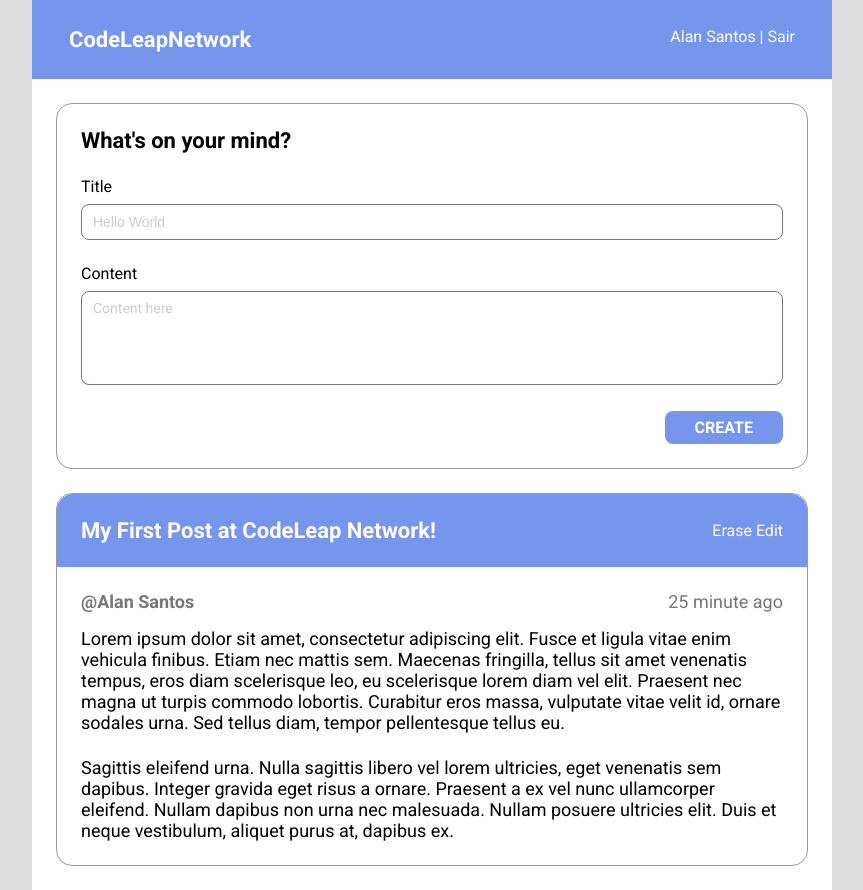
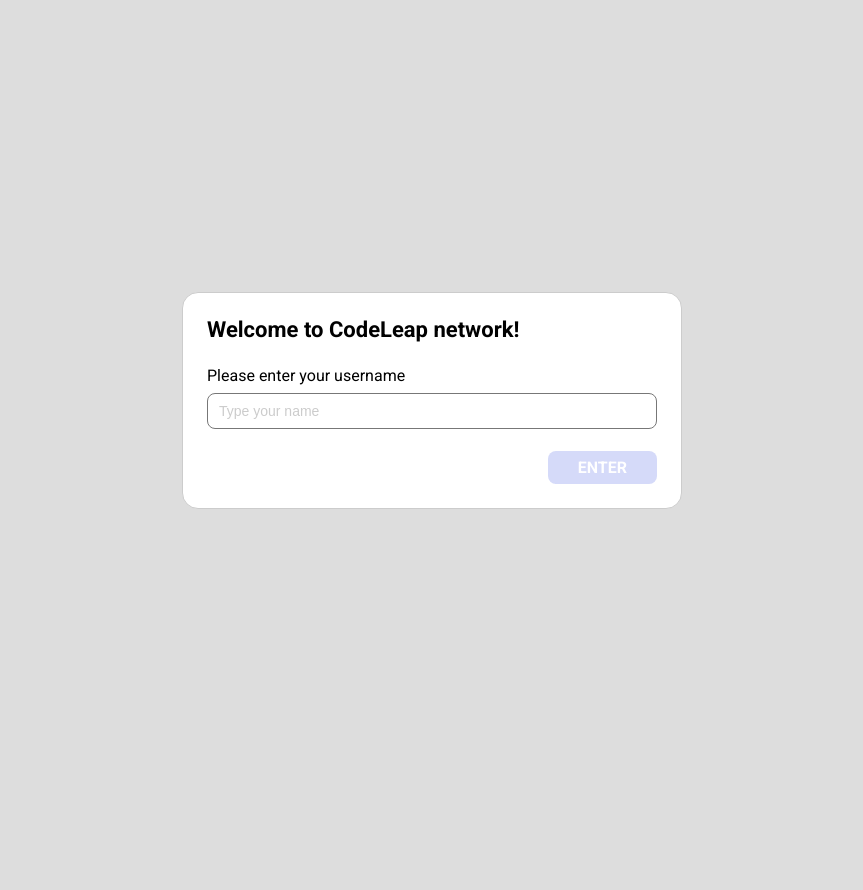
Before and after one commit to alansods/codeleaptest, a React (Vite) app: page / in a window 1280 px wide. Shown: the whole page, without its empty margins (208-1071 px from the left). After the commit the page ends 800 px from the top, so only its background shows below. Built offline with nearby package versions, Linux system fonts and the light colour scheme; no server answers.

Commit message:
code updated

```diff
--- a/package.json
+++ b/package.json
@@ -10,13 +10,16 @@
   },
   "dependencies": {
     "@reduxjs/toolkit": "^1.9.3",
+    "moment": "^2.29.4",
     "react": "^18.2.0",
     "react-dom": "^18.2.0",
+    "react-redux": "^8.0.5",
     "styled-components": "^5.3.9"
   },
   "devDependencies": {
     "@types/react": "^18.0.28",
     "@types/react-dom": "^18.0.11",
+    "@types/react-redux": "^7.1.25",
     "@types/styled-components": "^5.1.26",
     "@vitejs/plugin-react": "^3.1.0",
     "typescript": "^4.9.3",
--- a/src/App.tsx
+++ b/src/App.tsx
@@ -1,18 +1,24 @@
+import { useState } from "react";
+
 import { ThemeProvider } from "styled-components";
-import { useState } from "react";
 import { defaultTheme } from "./styles/themes/default";
 import { GlobalStyle } from "./styles/global";
+
 import SignUp from "./pages/SignUp";
 import MainScreen from "./pages/MainScreen";
 
+import { useSelector } from "react-redux";
+import { selectUser } from "./redux/userSlice";
+
 export function App() {
-  const [isLogged, setIsLogged] = useState(true);
+
+  const { isLoggedIn } = useSelector(selectUser)
 
   return (
     <ThemeProvider theme={defaultTheme}>
       <GlobalStyle />
 
-      {!isLogged ? <SignUp /> : <MainScreen />}
+      {!isLoggedIn ? <SignUp /> : <MainScreen />}
     </ThemeProvider>
   );
 }
--- a/src/components/Button/styles.ts
+++ b/src/components/Button/styles.ts
@@ -17,10 +17,16 @@ export const Button = styled.button<ButtonProps>`
   cursor: pointer;
   margin-top: 22px;
   margin-left: auto;
+  user-select: none;
 
   :hover {
     background-color: ${props => props.theme["primaryHover"]};
     transition: background-color 0.2s ease;
+  }
+
+  :disabled {
+    background-color: ${props => props.theme["primaryDisabled"]};
+    cursor: not-allowed;
   }
 
   ${props => props.variant === 'red' && css`
--- a/src/components/Header/index.tsx
+++ b/src/components/Header/index.tsx
@@ -1,13 +1,30 @@
 import { HeaderStyle } from "./styles";
 
+import { useSelector } from "react-redux";
+import { selectUser } from "../../redux/userSlice";
+
+import { useDispatch } from "react-redux";
+import { logout } from "../../redux/userSlice";
+
+
 export default function Header() {
+
+  const dispatch = useDispatch();
+
+  const { name } = useSelector(selectUser)
+
+  const handleLogout = (): void => {
+    console.log("handleLogout");
+    dispatch(logout());
+  };
+
   return (
     <HeaderStyle>
       <h3>CodeLeapNetwork</h3>
       <div>
-        <span>Alan Santos</span>
+        <strong>{ name }</strong>
         <span> | </span>
-        <span> Sair </span>
+        <span onClick={handleLogout}> Sair </span>
       </div>
     </HeaderStyle>
   );
--- a/src/main.tsx
+++ b/src/main.tsx
@@ -1,7 +1,13 @@
 import React from "react";
 import ReactDOM from "react-dom/client";
 import { App } from "./App";
+import { Provider } from "react-redux";
+import store from "./redux/store";
 
 ReactDOM.createRoot(document.getElementById("root") as HTMLElement).render(
-  <App />
+  <React.StrictMode>
+    <Provider store={store}>
+      <App />
+    </Provider>
+  </React.StrictMode>
 );
--- a/src/pages/MainScreen/components/CreatePost/index.tsx
+++ b/src/pages/MainScreen/components/CreatePost/index.tsx
@@ -1,18 +1,49 @@
+import { useState } from "react";
 import { CardCreatePost } from "./styles";
 import { Button } from "../../../../components/Button/styles";
 
+import { useSelector } from "react-redux";
+import { selectUser } from "../../../../redux/userSlice";
+
+import { useDispatch } from "react-redux";
+import { addPost } from "../../../../redux/listPostsSlice";
+
+
 export default function CreatePost() {
+  const [title, setTitle] = useState("")
+  const [content, setContent] = useState("")
+
+  const { name } = useSelector(selectUser)
+
+  const dispatch = useDispatch();
+
+  const handleCreatePost = (): void => {
+    console.log("LOGIN");
+
+    const newDate = new Date().toString()
+
+    const newPost = {
+      id: 1,
+      username: name,
+      created_datetime: newDate,
+      title: title,
+      content: content,
+    }
+
+    dispatch(addPost(newPost));
+  };
+
   return (
     <CardCreatePost>
       <h3>What's on your mind?</h3>
 
       <label>Title</label>
-      <input type="text" placeholder="Hello World" />
+      <input type="text" placeholder="Hello World" onChange={(e) => setTitle(e.target.value)} />
 
       <label>Content</label>
-      <textarea placeholder="Content here" rows={4} />
+      <textarea placeholder="Content here" rows={4} onChange={(e) => setContent(e.target.value)} />
 
-      <Button>Create</Button>
+      <Button onClick={handleCreatePost}>Create</Button>
     </CardCreatePost>
   );
 }
--- a/src/pages/MainScreen/components/PostTemplate/index.tsx
+++ b/src/pages/MainScreen/components/PostTemplate/index.tsx
@@ -1,4 +1,3 @@
-import { useEffect, useState } from "react";
 import {
   Container,
   TitleHeader,
@@ -6,54 +5,53 @@ import {
   ContainerText,
 } from "./styles";
 
-export default function PostTemplate() {
+import moment from 'moment';
 
-  const [listPosts, setListPosts] = useState({})
+import { useDispatch } from "react-redux";
+import { deletePost } from "../../../../redux/listPostsSlice";
 
-  async function getData() {
-    const response = await fetch("https://dev.codeleap.co.uk/careers/");
-    const data = response.json();
+interface PostProps {
+  id: number;
+  title: string;
+  username: string;
+  created_datetime: string;
+  content: string;
+}
 
-    setListPosts(data)
+export default function PostTemplate({id, title, username, created_datetime, content}:PostProps) {
 
-    console.log(`data = ${JSON.stringify(data)}`);
-  }
+  const dispatch = useDispatch();
 
-  useEffect(() => {
-    getData();
-  }, []);
+  const handleDeletePost = (): void => {
+    console.log("DELETE");
+
+    dispatch(deletePost(id));
+  };
+
+  const postDate = created_datetime;
+
+  const date = new Date(created_datetime);
 
   return (
+
     <Container>
+
       <TitleHeader>
-        <h3>My First Post at CodeLeap Network!</h3>
+        <h3>{ title }</h3>
         <div>
-          <span> Erase </span>
+          <span onClick={handleDeletePost}> Erase </span>
           <span> Edit </span>
         </div>
       </TitleHeader>
 
       <ContainerText>
         <ContainerAuthor>
-          <strong>@Alan Santos</strong>
-          <span>25 minute ago</span>
+          <strong>{ username }</strong>
+          <span>{ moment(date).fromNow() }</span>
         </ContainerAuthor>
 
         <p>
-          Lorem ipsum dolor sit amet, consectetur adipiscing elit. Fusce et
-          ligula vitae enim vehicula finibus. Etiam nec mattis sem. Maecenas
-          fringilla, tellus sit amet venenatis tempus, eros diam scelerisque
-          leo, eu scelerisque lorem diam vel elit. Praesent nec magna ut turpis
-          commodo lobortis. Curabitur eros massa, vulputate vitae velit id,
-          ornare sodales urna. Sed tellus diam, tempor pellentesque tellus eu.
-        </p>
-
-        <p>
-          Sagittis eleifend urna. Nulla sagittis libero vel lorem ultricies,
-          eget venenatis sem dapibus. Integer gravida eget risus a ornare.
-          Praesent a ex vel nunc ullamcorper eleifend. Nullam dapibus non urna
-          nec malesuada. Nullam posuere ultricies elit. Duis et neque
-          vestibulum, aliquet purus at, dapibus ex.
+          { content }
         </p>
       </ContainerText>
     </Container>
--- a/src/pages/MainScreen/index.tsx
+++ b/src/pages/MainScreen/index.tsx
@@ -3,14 +3,30 @@ import CreatePost from "./components/CreatePost";
 import PostTemplate from "./components/PostTemplate";
 
 import { Container } from "./styles";
+
+import { useSelector } from "react-redux";
+import { selectListPosts } from "../../redux/listPostsSlice";
+
+export interface PostProps {
+  id: number;
+  title: string;
+  username: string;
+  created_datetime: string;
+  content: string;
+}
+
 export default function MainScreen() {
+  const { listPosts } = useSelector(selectListPosts);
+
   return (
     <>
       <Header />
 
       <Container>
         <CreatePost />
-        <PostTemplate />
+        {listPosts.map((item:PostProps) => (
+          <PostTemplate {...item} key={item.id} />
+        ))}
       </Container>
     </>
   );
--- a/src/pages/SignUp/index.tsx
+++ b/src/pages/SignUp/index.tsx
@@ -1,12 +1,18 @@
+import { useState } from "react";
+
 import { Container, Card } from "./styles";
 import { Button } from "../../components/Button/styles";
-import { useState } from "react";
+
+import { useDispatch } from "react-redux";
+import { changeUser } from "../../redux/userSlice";
 
 export default function SignUp() {
-  const [inputValue, setInputValue] = useState("");
+  const [inputValue, setInputValue] = useState<string>("");
+  const dispatch = useDispatch();
 
-  const handleInputValue = (event: React.ChangeEvent<HTMLInputElement>) => {
-    setInputValue(event.target.value);
+  const handleLogin = (): void => {
+    console.log("LOGIN");
+    dispatch(changeUser(inputValue));
   };
 
   return (
@@ -16,9 +22,13 @@ export default function SignUp() {
 
         <label>Please enter your username</label>
 
-        <input type="text" placeholder="Alan Santos" value={inputValue} onChange={handleInputValue}/>
+        <input
+          type="text"
+          placeholder="Type your name"
+          onChange={(e) => setInputValue(e.target.value)}
+        />
 
-        <Button>Enter</Button>
+        <Button onClick={handleLogin} disabled={!inputValue}>Enter</Button>
       </Card>
     </Container>
   );
--- /dev/null
+++ b/src/redux/listPostsSlice.tsx
@@ -0,0 +1,47 @@
+import { createSlice, PayloadAction } from "@reduxjs/toolkit";
+
+interface Post {
+  id: number;
+  username: string;
+  created_datetime: string;
+  title: string;
+  content: string;
+}
+
+interface listPosts {
+  listPosts: Post[];
+}
+
+const initialState: listPosts = {
+  listPosts: [],
+};
+
+export const listPostsReducer = createSlice({
+  name: "listPosts",
+  initialState,
+  reducers: {
+    addPost: (state, action: PayloadAction<Post>) => {
+      state.listPosts.push(action.payload);
+    },
+    editPost: (state, action: PayloadAction<Post>) => {
+      const index = state.listPosts.findIndex(
+        (post) => post.id === action.payload.id
+      );
+      if (index !== -1) {
+        state.listPosts[index] = action.payload;
+      }
+    },
+    deletePost: (state, action: PayloadAction<number>) => {
+      state.listPosts = state.listPosts.filter(
+        (post) => post.id !== action.payload
+      );
+    },
+  },
+});
+
+export const { addPost, editPost, deletePost } = listPostsReducer.actions;
+
+export const selectListPosts = (state: { listPosts: listPosts }) =>
+  state.listPosts;
+
+export default listPostsReducer.reducer;
--- /dev/null
+++ b/src/redux/store.tsx
@@ -0,0 +1,10 @@
+import { configureStore } from "@reduxjs/toolkit";
+import userReducer from "./userSlice";
+import listPostsReducer from "./listPostsSlice";
+
+export default configureStore({
+  reducer: {
+    user: userReducer,
+    listPosts: listPostsReducer,
+  },
+});
--- /dev/null
+++ b/src/redux/userSlice.tsx
@@ -0,0 +1,30 @@
+import { createSlice, PayloadAction } from "@reduxjs/toolkit";
+
+interface UserState {
+  name: string;
+  isLoggedIn: boolean;
+}
+
+const initialState: UserState = {
+  name: "",
+  isLoggedIn: false,
+};
+
+export const userReducer = createSlice({
+  name: "user",
+  initialState,
+  reducers: {
+    changeUser: (state, action: PayloadAction<string>) => {
+      return { ...state, isLoggedIn: true, name: action.payload };
+    },
+    logout: (state) => {
+      return { ...state, isLoggedIn: false, name: "" };
+    },
+  },
+});
+
+export const { changeUser, logout } = userReducer.actions;
+
+export const selectUser = (state: { user: UserState }) => state.user;
+
+export default userReducer.reducer;
```
Also changed, not shown: 1 other file (tests, documents, lock files or other folders).
